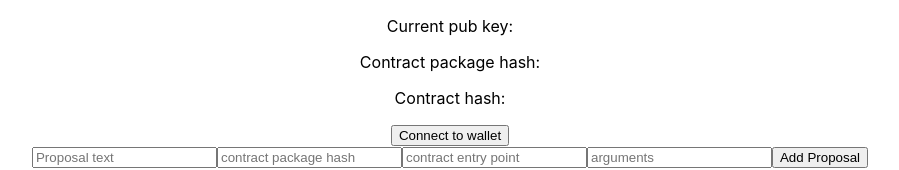
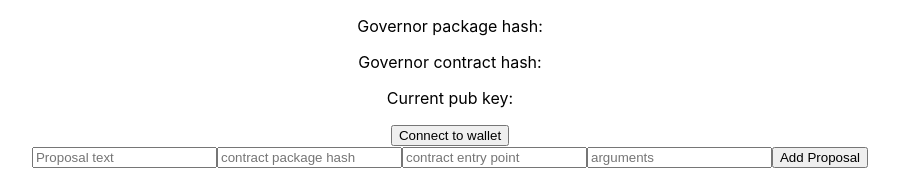
Before and after one commit to mikekeke/voting-dapp, a React (Create React App) app in the folder vote-frontend/: page / in a window 1280 px wide. Shown: the top 170 px of the page, without its empty margins (190-1089 px from the left). Built offline with nearby package versions, Linux system fonts and the light colour scheme; no server answers; what casper-js-sdk would draw is missing.

Commit message:
wip: cleanup

```diff
--- a/vote-frontend/src/App.tsx
+++ b/vote-frontend/src/App.tsx
@@ -27,9 +27,9 @@ function App() {
 
   return (
     <div className="App">
+      <p>Governor package hash: {contractInfo?.package_hash}</p>
+      <p>Governor contract hash: {contractInfo?.contract_hash}</p>
       <p>Current pub key: {pubKey.pubKey}</p>
-      <p>Contract package hash: {contractInfo?.package_hash}</p>
-      <p>Contract hash: {contractInfo?.contract_hash}</p>
       <Wallet
         pubKey={pubKey}
         setKey={setKey}
--- a/vote-frontend/src/CasperNetwork.ts
+++ b/vote-frontend/src/CasperNetwork.ts
@@ -24,7 +24,8 @@ export async function queryDeployedGovernor(): Promise<IDeployedGovernor> {
 export async function queryProposals(): Promise<IProposals> {
   try {
 
-    const resp = await axios.get<IProposals>("http://localhost:8080/proposals");
+    // const resp = await axios.get<IProposals>("http://localhost:8080/proposals");
+    const resp = await axios.get<IProposals>("http://localhost:8080/debug/proposals");
     return resp.data
   } catch (e) {
     console.error(e)
--- a/vote-frontend/src/index.css
+++ b/vote-frontend/src/index.css
@@ -11,3 +11,8 @@ code {
   font-family: source-code-pro, Menlo, Monaco, Consolas, 'Courier New',
     monospace;
 }
+
+ul li {
+  padding: 8px 16px;
+  border-bottom: 1px solid #000000;
+}
```
Also changed, not shown: vote-frontend/src/Proposals.tsx (line endings or trailing spaces).
